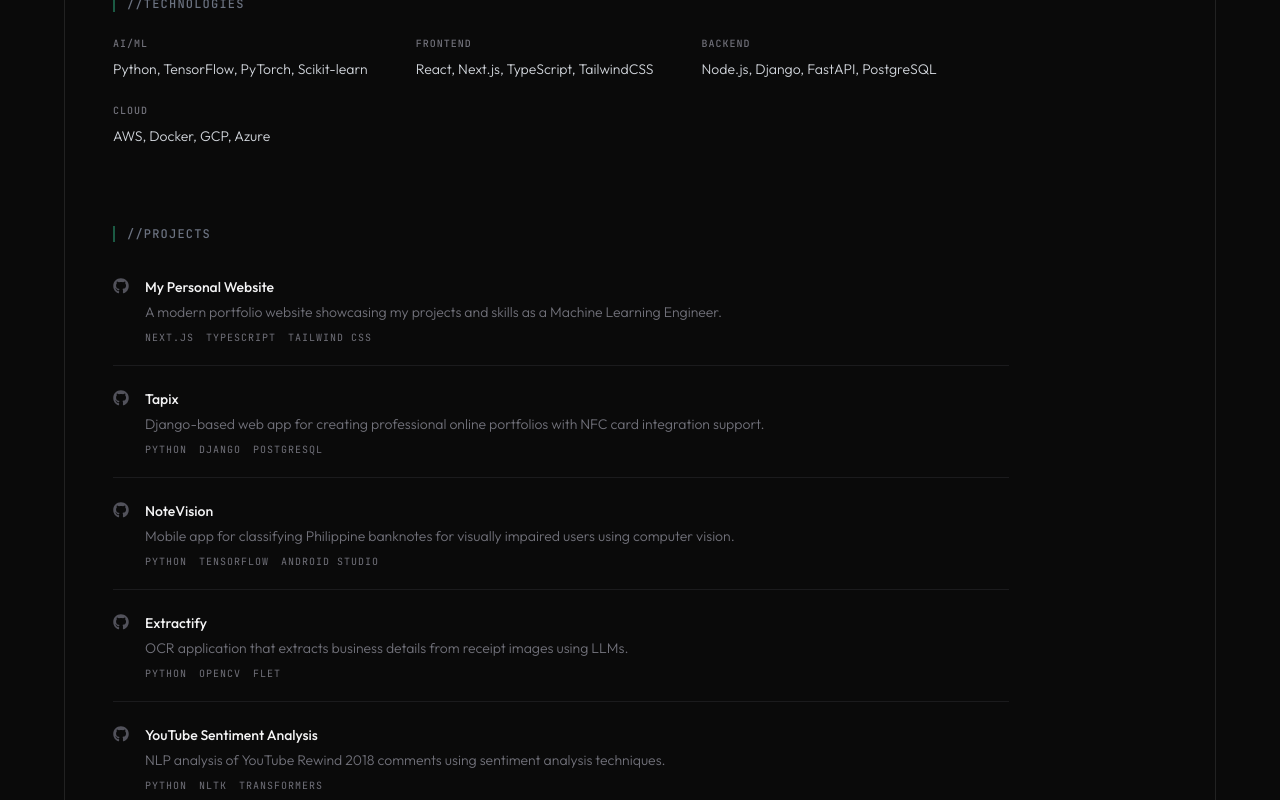
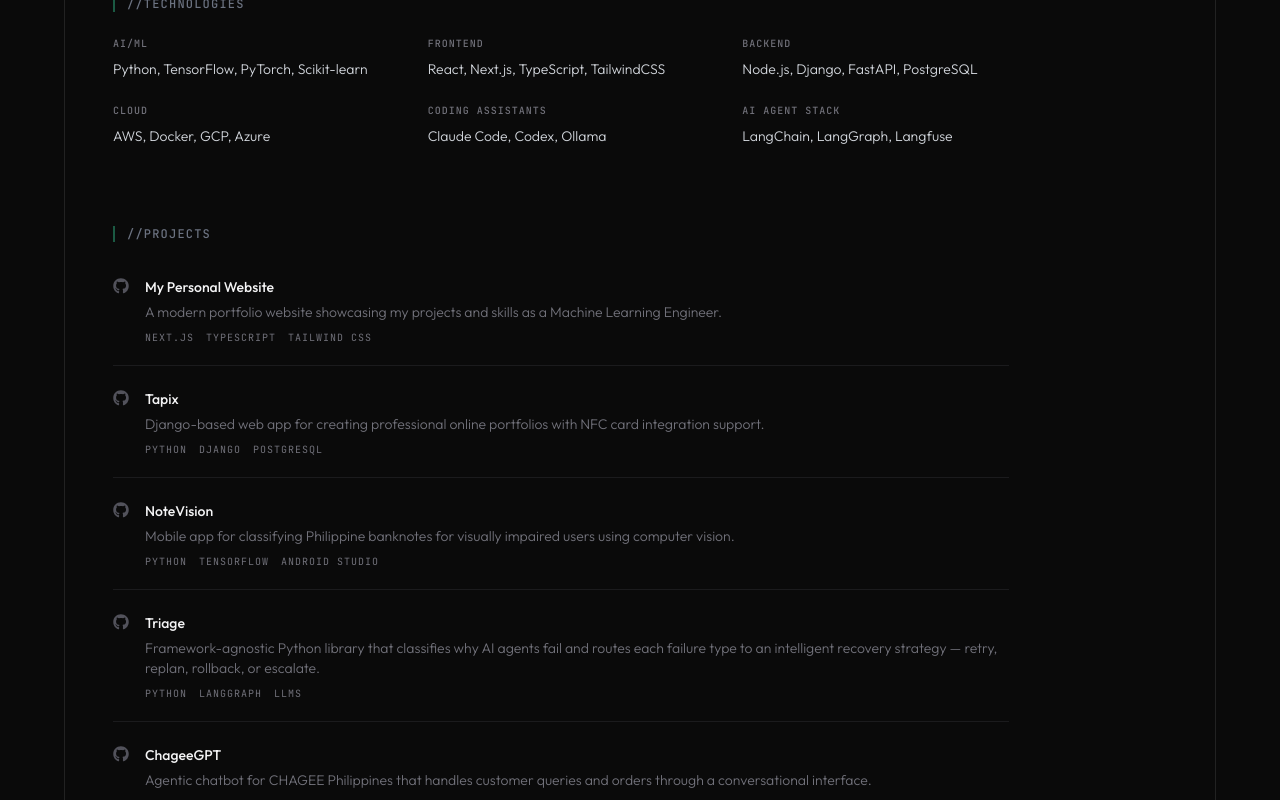
Before and after one commit to mattekudacy/kudacy, a Next.js app: page / in a window 1280 px wide. Shown: the part 1740-2540 px from the top of the page. Built offline with nearby package versions, Linux system fonts and the light colour scheme.

Commit message:
feat: update sitemap last modified date logic and enhance project descriptions in ProjectsSection

```diff
--- a/src/app/sitemap.ts
+++ b/src/app/sitemap.ts
@@ -17,6 +17,13 @@
     };
   });
 
+  // Reflect the most recent post date instead of "now" so the listing
+  // page's lastmod only changes when its actual content (the post list) does.
+  const latestPostDate = postEntries.reduce<Date>((latest, entry) => {
+    const modified = entry.lastModified as Date;
+    return modified > latest ? modified : latest;
+  }, new Date(0));
+
   return [
     {
       url: SITE_URL,
@@ -26,7 +33,7 @@
     },
     {
       url: `${SITE_URL}/blog`,
-      lastModified: new Date(),
+      lastModified: latestPostDate > new Date(0) ? latestPostDate : new Date(),
       changeFrequency: 'weekly',
       priority: 0.8,
     },
--- a/src/components/HeroSection.tsx
+++ b/src/components/HeroSection.tsx
@@ -334,7 +334,7 @@
               variants={staggerContainer}
             >
               <SectionHeading>//technologies</SectionHeading>
-              <motion.div variants={staggerItem} className="flex flex-wrap gap-x-12 gap-y-6">
+              <motion.div variants={staggerItem} className="grid grid-cols-2 md:grid-cols-3 gap-x-12 gap-y-6">
                 <div>
                   <p className="font-mono font-medium text-[10px] text-zinc-500 mb-2 uppercase tracking-widest">AI/ML</p>
                   <p className="text-sm font-light">Python, TensorFlow, PyTorch, Scikit-learn</p>
@@ -351,6 +351,14 @@
                   <p className="font-mono font-medium text-[10px] text-zinc-500 mb-2 uppercase tracking-widest">Cloud</p>
                   <p className="text-sm font-light">AWS, Docker, GCP, Azure</p>
                 </div>
+                <div>
+                  <p className="font-mono font-medium text-[10px] text-zinc-500 mb-2 uppercase tracking-widest">Coding Assistants</p>
+                  <p className="text-sm font-light">Claude Code, Codex, Ollama</p>
+                </div>
+                <div>
+                  <p className="font-mono font-medium text-[10px] text-zinc-500 mb-2 uppercase tracking-widest">AI Agent Stack</p>
+                  <p className="text-sm font-light">LangChain, LangGraph, Langfuse</p>
+                </div>
               </motion.div>
             </motion.section>
 
--- a/src/components/ProjectsSection.tsx
+++ b/src/components/ProjectsSection.tsx
@@ -39,17 +39,17 @@
     },
     {
       id: 4,
-      title: "Extractify",
-      description: "OCR application that extracts business details from receipt images using LLMs.",
-      tech: ["Python", "OpenCV", "Flet"],
-      githubUrl: "https://github.com/mattekudacy/extractify",
+      title: "Triage",
+      description: "Framework-agnostic Python library that classifies why AI agents fail and routes each failure type to an intelligent recovery strategy — retry, replan, rollback, or escalate.",
+      tech: ["Python", "LangGraph", "LLMs"],
+      githubUrl: "https://github.com/mattekudacy/triage",
     },
     {
       id: 5,
-      title: "YouTube Sentiment Analysis",
-      description: "NLP analysis of YouTube Rewind 2018 comments using sentiment analysis techniques.",
-      tech: ["Python", "NLTK", "Transformers"],
-      githubUrl: "https://github.com/mattekudacy/sentiment-analysis-nltk",
+      title: "ChageeGPT",
+      description: "Agentic chatbot for CHAGEE Philippines that handles customer queries and orders through a conversational interface.",
+      tech: ["Python", "LLMs", "Docker"],
+      githubUrl: "https://github.com/mattekudacy/chageept",
     },
   ];
 
```
